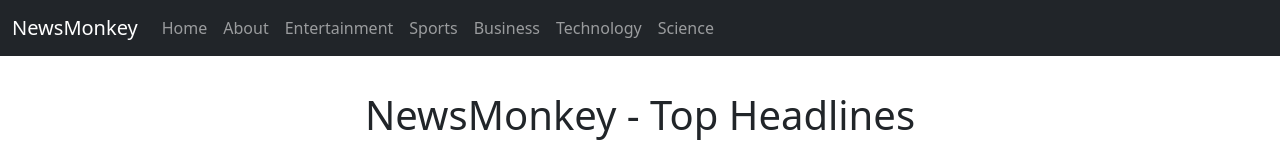
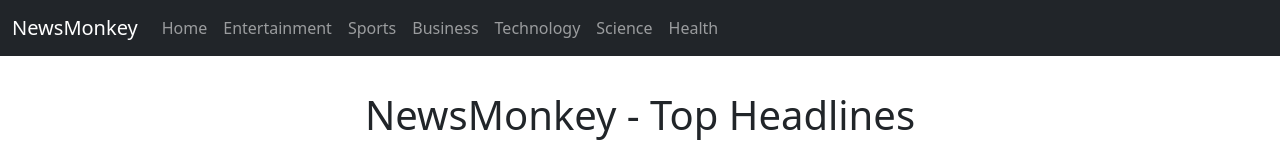
Before and after one commit to aayush237/News-App, a React (Create React App) app: page / in a window 1280 px wide. Shown: the top 160 px of the page. Built offline with nearby package versions, Linux system fonts and the light colour scheme; no server answers.

Commit message:
Add category links

```diff
--- a/package.json
+++ b/package.json
@@ -8,6 +8,7 @@
     "@testing-library/user-event": "^13.5.0",
     "react": "^18.2.0",
     "react-dom": "^18.2.0",
+    "react-router-dom": "^6.8.1",
     "react-scripts": "5.0.1",
     "web-vitals": "^2.1.4"
   },
--- a/src/App.js
+++ b/src/App.js
@@ -3,12 +3,17 @@
 import NavBar from './components/NavBar'
 import News from './components/News'
 import PropTypes from 'prop-types'
+import {
+  BrowserRouter as Router,
+  Route,
+  Routes
+} from "react-router-dom";
 
 export default class App extends Component {
   static defaultProps = {
     country: "in",
     pageSize: 5,
-    category: "general"
+    category: ""
   }
 
   static propTypes = {
@@ -20,8 +25,18 @@
   render() {
     return (
       <div>
+        <Router>
         <NavBar/>
-        <News pageSize={5} country="gb" category='sports' />
+        <Routes>
+          <Route exact path="/" element={<News key="general" pageSize={5} country="in" category='general' />} />
+          <Route exact path="/entertainment" element={<News key="entertainment" pageSize={5} country="in" category='entertainment' />} />
+          <Route exact path="/sports" element={<News key="sports" pageSize={5} country="in" category='sports' />} />
+          <Route exact path="/business" element={<News key="business"  pageSize={5} country="in" category='business' />} />
+          <Route exact path="/technology" element={<News key="technology" pageSize={5} country="in" category='technology' />} />
+          <Route exact path="/science" element={<News key="science" pageSize={5} country="in" category='science' />} />
+          <Route exact path="/health" element={<News key="health" pageSize={5} country="in" category='health' />} />
+        </Routes>
+        </Router>
       </div>
     )
   }
--- a/src/components/NavBar.js
+++ b/src/components/NavBar.js
@@ -1,28 +1,28 @@
 import React, { Component } from 'react'
+import { Link } from 'react-router-dom'
 
 export class navbar extends Component {
     render() {
         return(
           <nav className="navbar navbar-expand-lg navbar-dark bg-dark">
           <div className="container-fluid">
-            <a className="navbar-brand" href="/">NewsMonkey</a>
+            <Link className="navbar-brand" to="/">NewsMonkey</Link>
             <button className="navbar-toggler" type="button" data-toggle="collapse" data-target="#navbarSupportedContent" aria-controls="navbarSupportedContent" aria-expanded="false" aria-label="Toggle navigation">
               <span className="navbar-toggler-icon"></span>
             </button>
             <div className="collapse navbar-collapse" id="navbarSupportedContent">
               <ul className="navbar-nav me-auto mb-2 mb-lg-0">
-                <li className="nav-item"><a className="nav-link" aria-current="page" href="/">Home</a></li>
-                <li className="nav-item"><a className="nav-link" href="/about">About</a></li>
-                <li className="nav-item"><a className="nav-link" href="/entertainment">Entertainment</a></li>
-                <li className="nav-item"><a className="nav-link" href="/sports">Sports</a></li>
-                <li className="nav-item"><a className="nav-link" href="/business">Business</a></li>
-                <li className="nav-item"><a className="nav-link" href="/technology">Technology</a></li>
-                <li className="nav-item"><a className="nav-link" href="/science">Science</a></li>
+                <li className="nav-item"><Link className="nav-link" aria-current="page" to="/">Home</Link></li>
+                <li className="nav-item"><Link className="nav-link" to="/entertainment">Entertainment</Link></li>
+                <li className="nav-item"><Link className="nav-link" to="/sports">Sports</Link></li>
+                <li className="nav-item"><Link className="nav-link" to="/business">Business</Link></li>
+                <li className="nav-item"><Link className="nav-link" to="/technology">Technology</Link></li>
+                <li className="nav-item"><Link className="nav-link" to="/science">Science</Link></li>
+                <li className="nav-item"><Link className="nav-link" to="/health">Health</Link></li>
               </ul>
             </div>
           </div>
         </nav>
-
         )
     }
 }
```
Also changed, not shown: 1 other file (tests, documents, lock files or other folders).
